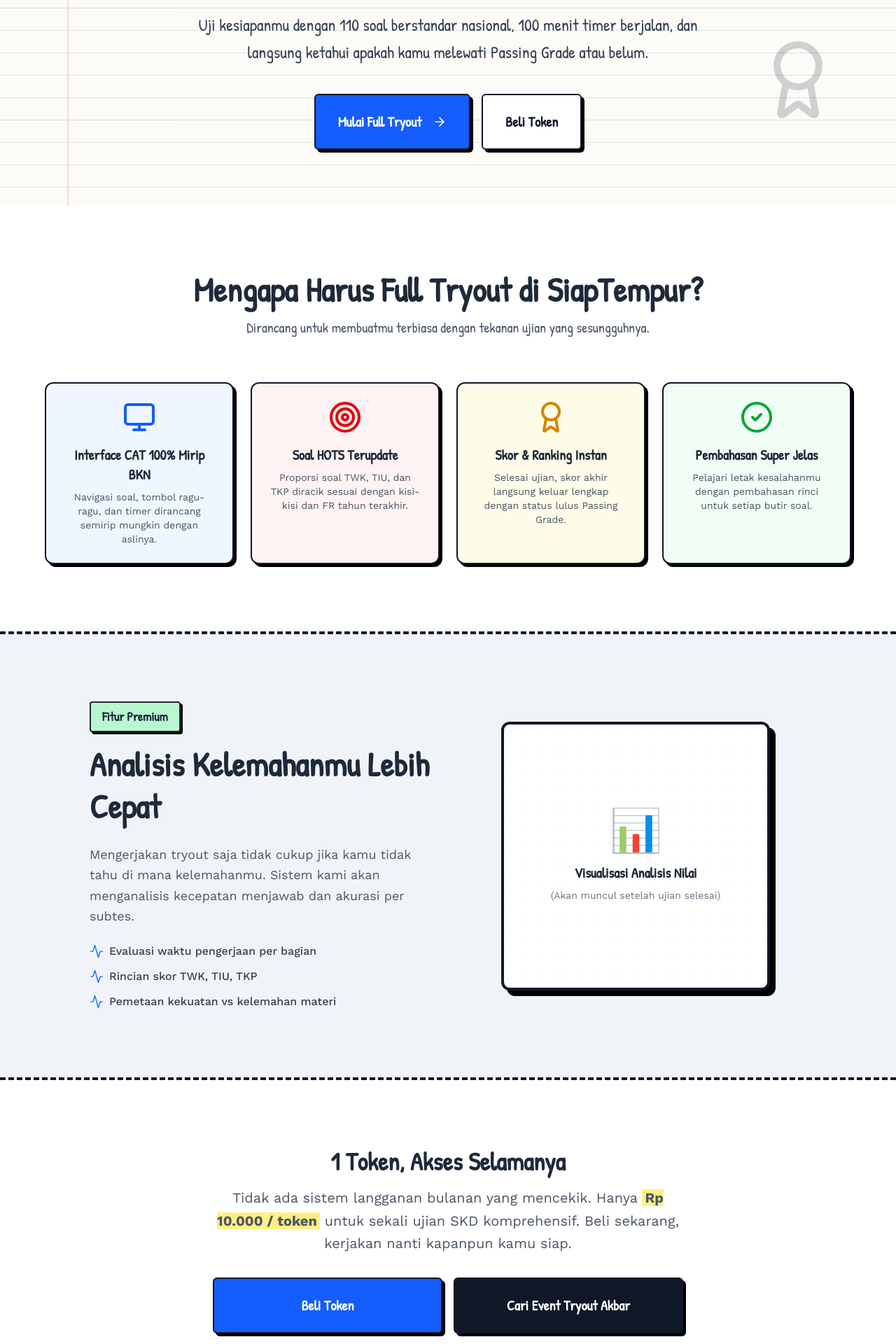
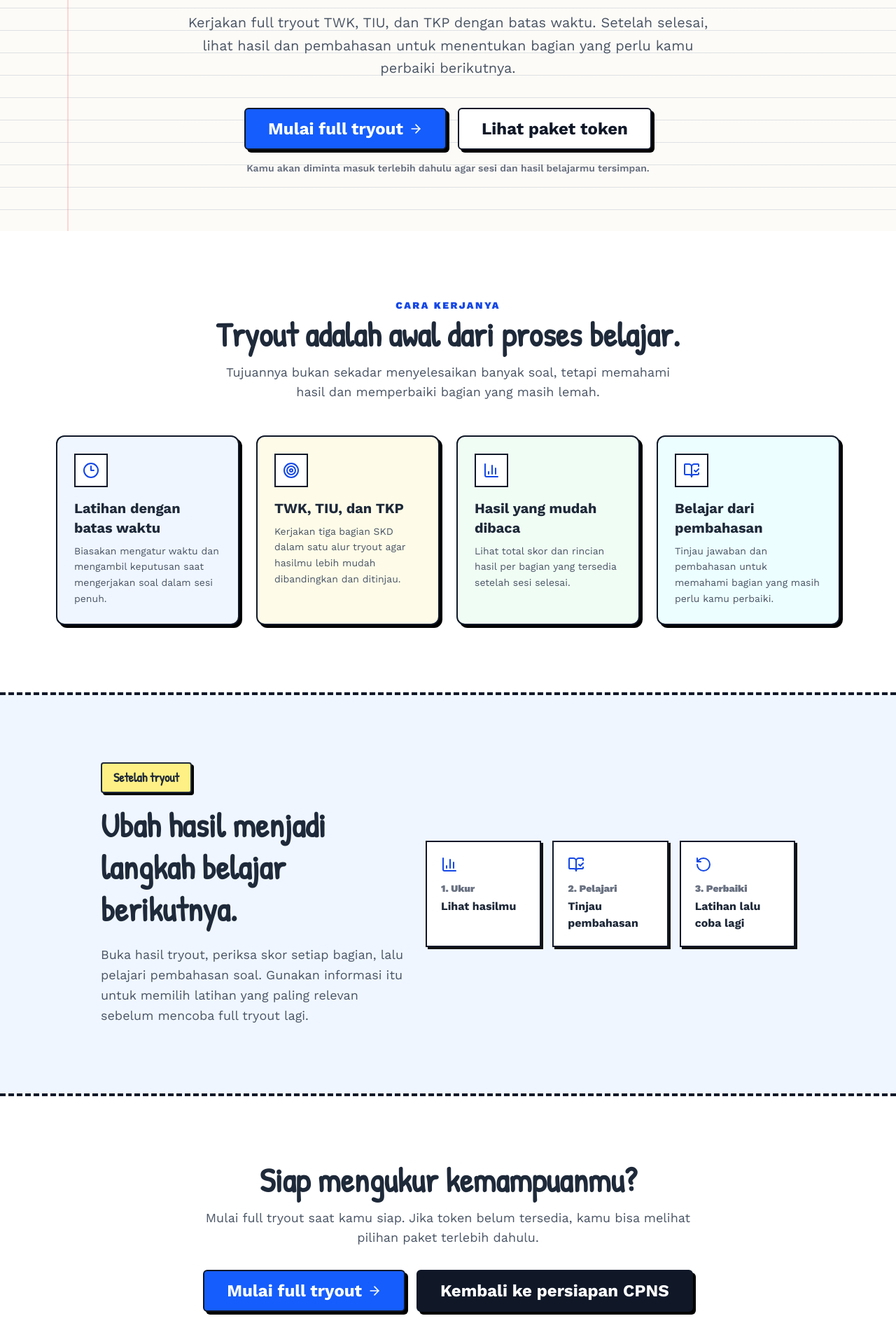
Before and after one commit to siaptempur6801/siap-tempur, a Next.js app: page /cpns/full-tryout in a window 1280 px wide. Shown: the part 380-2300 px from the top of the page at 70% size. Built offline with nearby package versions, Linux system fonts and the light colour scheme; no server answers.

Commit message:
refactor(px): rebuild CPNS full tryout landing copy

```diff
--- a/app/cpns/full-tryout/page.tsx
+++ b/app/cpns/full-tryout/page.tsx
@@ -1,6 +1,14 @@
 import { Metadata } from "next";
 import Link from "next/link";
-import { ArrowRight, Monitor, Target, CheckCircle2, Award, Activity } from "lucide-react";
+import {
+    ArrowRight,
+    BarChart3,
+    BookOpenCheck,
+    CheckCircle2,
+    Clock3,
+    RotateCcw,
+    Target,
+} from "lucide-react";
 import StructuredData from "@/components/StructuredData";
 import SeoNavbar from "@/components/SeoNavbar";
 import { Button } from "@/components/ui/Button";
@@ -9,26 +17,9 @@ import { Card } from "@/components/ui/Card";
 import { Section } from "@/components/ui/Section";
 
 export const metadata: Metadata = {
-    title: "Full Tryout SKD CPNS 2026: Simulasi CAT BKN Asli | SiapTempur",
-    description: "Ikuti simulasi Full Tryout SKD CPNS dengan 110 soal, timer 100 menit, sistem CAT BKN, skor otomatis, dan ranking nasional. Siapkan dirimu maksimal dengan SiapTempur.",
-};
-
-const productSchema = {
-    "@context": "https://schema.org/",
-    "@type": "Product",
-    "name": "Token Full Tryout SKD CPNS",
-    "description": "Token akses untuk mengikuti simulasi Full Tryout SKD CPNS dengan sistem CAT BKN, ranking nasional, dan pembahasan komprehensif.",
-    "brand": {
-        "@type": "Brand",
-        "name": "SiapTempur"
-    },
-    "offers": {
-        "@type": "Offer",
-        "url": "https://siaptempur.id/cpns/full-tryout",
-        "priceCurrency": "IDR",
-        "price": "10000.00",
-        "availability": "https://schema.org/InStock"
-    }
+    title: "Full Tryout SKD CPNS | SiapTempur",
+    description:
+        "Latihan full tryout SKD CPNS untuk TWK, TIU, dan TKP dengan batas waktu, hasil per bagian, pembahasan, dan riwayat pengerjaan.",
 };
 
 const faqSchema = {
@@ -37,128 +28,165 @@ const faqSchema = {
     "mainEntity": [
         {
             "@type": "Question",
-            "name": "Berapa lama durasi Full Tryout SKD?",
+            "name": "Apa yang saya dapat setelah menyelesaikan full tryout?",
             "acceptedAnswer": {
                 "@type": "Answer",
-                "text": "Sesuai dengan ketentuan resmi BKN, durasi pengerjaan Full Tryout SKD adalah 100 menit untuk menjawab 110 soal."
-            }
+                "text": "Setelah sesi selesai, kamu dapat melihat hasil, rincian skor per bagian yang tersedia, dan pembahasan jawaban untuk membantu menentukan latihan berikutnya.",
+            },
         },
         {
             "@type": "Question",
-            "name": "Bagaimana sistem penilaian di Full Tryout?",
+            "name": "Apakah saya bisa melanjutkan sesi yang belum selesai?",
             "acceptedAnswer": {
                 "@type": "Answer",
-                "text": "Sistem penilaian 100% mengikuti CAT BKN, termasuk ketentuan poin benar/salah pada TWK dan TIU, serta gradasi poin 1-5 pada soal TKP. Nilai akhirnya akan dibandingkan dengan Passing Grade."
-            }
-        }
-    ]
+                "text": "Jika sesi masih aktif dan dapat dilanjutkan, SiapTempur akan mengarahkan kamu kembali ke sesi tersebut. Ketentuan sesi tetap mengikuti aturan tryout yang sedang digunakan.",
+            },
+        },
+    ],
 };
+
+const benefits = [
+    {
+        icon: Clock3,
+        title: "Latihan dengan batas waktu",
+        text: "Biasakan mengatur waktu dan mengambil keputusan saat mengerjakan soal dalam sesi penuh.",
+        surface: "bg-blue-50",
+    },
+    {
+        icon: Target,
+        title: "TWK, TIU, dan TKP",
+        text: "Kerjakan tiga bagian SKD dalam satu alur tryout agar hasilmu lebih mudah dibandingkan dan ditinjau.",
+        surface: "bg-yellow-50",
+    },
+    {
+        icon: BarChart3,
+        title: "Hasil yang mudah dibaca",
+        text: "Lihat total skor dan rincian hasil per bagian yang tersedia setelah sesi selesai.",
+        surface: "bg-green-50",
+    },
+    {
+        icon: BookOpenCheck,
+        title: "Belajar dari pembahasan",
+        text: "Tinjau jawaban dan pembahasan untuk memahami bagian yang masih perlu kamu perbaiki.",
+        surface: "bg-cyan-50",
+    },
+] as const;
 
 export default function FullTryoutPage() {
     return (
-        <main className="font-body min-h-screen bg-[#fdfbf7] text-gray-800 pb-20">
-            <StructuredData data={productSchema} />
+        <main
+            data-experience-mode="marketing"
+            className="font-body min-h-screen bg-[#fdfbf7] text-gray-800 pb-20"
+        >
             <StructuredData data={faqSchema} />
-
             <SeoNavbar />
 
-            {/* HERO SECTION */}
-            <Section paper className="pt-32 pb-20 text-center relative overflow-hidden">
-                <div className="absolute top-10 left-10 md:left-20 opacity-20"><Monitor size={100} /></div>
-                <div className="absolute bottom-10 right-10 md:right-20 opacity-20"><Award size={120} /></div>
+            <Section paper className="pt-32 pb-20 relative overflow-hidden">
+                <div className="px-4 text-center max-w-5xl mx-auto">
+                    <Badge variant="blue" className="mb-6 inline-flex items-center gap-2 px-4 py-1">
+                        <CheckCircle2 className="w-4 h-4" /> Full tryout SKD
+                    </Badge>
 
-                <Badge variant="blue" className="mb-6 inline-flex items-center gap-2 px-4 py-1 relative z-10">
-                    <CheckCircle2 className="w-4 h-4" /> 100% Sesuai Standar BKN
-                </Badge>
-                <h1 className="font-handwriting text-5xl md:text-7xl font-bold mb-6 max-w-5xl mx-auto leading-tight relative z-10">
-                    Simulasi Tryout SKD CPNS Mirip CAT BKN Asli
+                    <h1 className="font-handwriting text-5xl md:text-7xl font-bold mb-6 leading-tight text-gray-900">
+                        Jangan berhenti di skor.
+                        <span className="block text-blue-600">Belajar dari hasil tryout-mu.</span>
                     </h1>
-                <p className="text-xl md:text-2xl text-gray-700 max-w-3xl mx-auto mb-10 font-handwriting leading-relaxed relative z-10">
-                    Uji kesiapanmu dengan 110 soal berstandar nasional, 100 menit timer berjalan, dan langsung ketahui apakah kamu melewati Passing Grade atau belum.
+
+                    <p className="text-lg md:text-xl text-gray-600 max-w-3xl mx-auto mb-10 leading-relaxed">
+                        Kerjakan full tryout TWK, TIU, dan TKP dengan batas waktu. Setelah selesai, lihat hasil dan pembahasan untuk menentukan bagian yang perlu kamu perbaiki berikutnya.
                     </p>
-                <div className="flex flex-col sm:flex-row justify-center gap-4 relative z-10">
-                    <Button size="lg" className="w-full sm:w-auto text-xl py-6" asChild>
-                        <Link href="/login?returnTo=/cpns/dashboard">Mulai Full Tryout <ArrowRight className="ml-2 w-5 h-5" /></Link>
+
+                    <div className="flex flex-col sm:flex-row justify-center gap-4">
+                        <Button size="lg" handwriting={false} className="w-full sm:w-auto" asChild>
+                            <Link href="/login?returnTo=/cpns/dashboard/tryout">
+                                Mulai full tryout <ArrowRight className="w-5 h-5" />
+                            </Link>
                         </Button>
-                    <Button size="lg" variant="outline" className="w-full sm:w-auto text-xl py-6 border-2 border-gray-900" asChild>
-                        <Link href="/login?returnTo=/cpns">Beli Token</Link>
+                        <Button size="lg" handwriting={false} variant="outline" className="w-full sm:w-auto" asChild>
+                            <Link href="/login?returnTo=/cpns/dashboard/beli-paket">Lihat paket token</Link>
                         </Button>
+                    </div>
+
+                    <p className="mt-4 text-sm font-semibold text-gray-500">
+                        Kamu akan diminta masuk terlebih dahulu agar sesi dan hasil belajarmu tersimpan.
+                    </p>
                 </div>
             </Section>
 
-            {/* WHY FULL TRYOUT */}
             <Section className="bg-white">
-                <div className="text-center mb-16">
-                    <h2 className="font-handwriting text-4xl md:text-5xl font-bold mb-4">Mengapa Harus Full Tryout di SiapTempur?</h2>
-                    <p className="font-handwriting text-xl text-gray-600 max-w-2xl mx-auto">Dirancang untuk membuatmu terbiasa dengan tekanan ujian yang sesungguhnya.</p>
+                <div className="max-w-6xl mx-auto px-4">
+                    <div className="text-center mb-12">
+                        <p className="text-sm font-black uppercase tracking-[0.18em] text-blue-700 mb-2">Cara kerjanya</p>
+                        <h2 className="font-handwriting text-4xl md:text-5xl font-bold mb-4">
+                            Tryout adalah awal dari proses belajar.
+                        </h2>
+                        <p className="text-lg text-gray-600 max-w-2xl mx-auto">
+                            Tujuannya bukan sekadar menyelesaikan banyak soal, tetapi memahami hasil dan memperbaiki bagian yang masih lemah.
+                        </p>
                     </div>
 
-                <div className="grid md:grid-cols-2 lg:grid-cols-4 gap-6 max-w-6xl mx-auto">
-                    <Card className="p-6 border-2 border-gray-900 bg-blue-50 text-center hover:bg-blue-100 transition-colors">
-                        <Monitor className="w-12 h-12 text-blue-600 mx-auto mb-4" />
-                        <h3 className="font-handwriting font-bold text-xl mb-2">Interface CAT 100% Mirip BKN</h3>
-                        <p className="text-sm text-gray-600">Navigasi soal, tombol ragu-ragu, dan timer dirancang semirip mungkin dengan aslinya.</p>
+                    <div className="grid md:grid-cols-2 lg:grid-cols-4 gap-6">
+                        {benefits.map(({ icon: Icon, title, text, surface }) => (
+                            <Card key={title} className={`p-6 border-2 border-gray-900 ${surface}`}>
+                                <div className="w-12 h-12 border-2 border-gray-900 bg-white flex items-center justify-center mb-4">
+                                    <Icon className="w-6 h-6 text-blue-700" />
+                                </div>
+                                <h3 className="font-bold text-xl mb-2">{title}</h3>
+                                <p className="text-sm leading-relaxed text-gray-600">{text}</p>
                             </Card>
-                    <Card className="p-6 border-2 border-gray-900 bg-red-50 text-center hover:bg-red-100 transition-colors">
-                        <Target className="w-12 h-12 text-red-600 mx-auto mb-4" />
-                        <h3 className="font-handwriting font-bold text-xl mb-2">Soal HOTS Terupdate</h3>
-                        <p className="text-sm text-gray-600">Proporsi soal TWK, TIU, dan TKP diracik sesuai dengan kisi-kisi dan FR tahun terakhir.</p>
-                    </Card>
-                    <Card className="p-6 border-2 border-gray-900 bg-yellow-50 text-center hover:bg-yellow-100 transition-colors">
-                        <Award className="w-12 h-12 text-yellow-600 mx-auto mb-4" />
-                        <h3 className="font-handwriting font-bold text-xl mb-2">Skor & Ranking Instan</h3>
-                        <p className="text-sm text-gray-600">Selesai ujian, skor akhir langsung keluar lengkap dengan status lulus Passing Grade.</p>
-                    </Card>
-                    <Card className="p-6 border-2 border-gray-900 bg-green-50 text-center hover:bg-green-100 transition-colors">
-                        <CheckCircle2 className="w-12 h-12 text-green-600 mx-auto mb-4" />
-                        <h3 className="font-handwriting font-bold text-xl mb-2">Pembahasan Super Jelas</h3>
-                        <p className="text-sm text-gray-600">Pelajari letak kesalahanmu dengan pembahasan rinci untuk setiap butir soal.</p>
-                    </Card>
+                        ))}
+                    </div>
                 </div>
             </Section>
 
-            {/* ANALISIS HASIL */}
-            <Section dashedBorder="both" className="bg-[#f0f4f8]">
-                <div className="max-w-5xl mx-auto flex flex-col md:flex-row items-center gap-12">
-                    <div className="md:w-1/2">
-                        <Badge variant="green" className="mb-4">Fitur Premium</Badge>
-                        <h2 className="font-handwriting text-4xl md:text-5xl font-bold mb-6 leading-tight">Analisis Kelemahanmu Lebih Cepat</h2>
-                        <p className="text-lg text-gray-600 mb-6 leading-relaxed">
-                            Mengerjakan tryout saja tidak cukup jika kamu tidak tahu di mana kelemahanmu. Sistem kami akan menganalisis kecepatan menjawab dan akurasi per subtes.
+            <Section dashedBorder="both" className="bg-blue-50">
+                <div className="max-w-5xl mx-auto px-4 grid gap-8 lg:grid-cols-[0.9fr_1.1fr] lg:items-center">
+                    <div>
+                        <Badge variant="yellow" className="mb-4">Setelah tryout</Badge>
+                        <h2 className="font-handwriting text-4xl md:text-5xl font-bold mb-5 leading-tight">
+                            Ubah hasil menjadi langkah belajar berikutnya.
+                        </h2>
+                        <p className="text-lg text-gray-600 leading-relaxed">
+                            Buka hasil tryout, periksa skor setiap bagian, lalu pelajari pembahasan soal. Gunakan informasi itu untuk memilih latihan yang paling relevan sebelum mencoba full tryout lagi.
                         </p>
-                        <ul className="space-y-3 text-gray-700 font-medium">
-                            <li className="flex items-center gap-2"><Activity className="text-blue-500 w-5 h-5"/> Evaluasi waktu pengerjaan per bagian</li>
-                            <li className="flex items-center gap-2"><Activity className="text-blue-500 w-5 h-5"/> Rincian skor TWK, TIU, TKP</li>
-                            <li className="flex items-center gap-2"><Activity className="text-blue-500 w-5 h-5"/> Pemetaan kekuatan vs kelemahan materi</li>
-                        </ul>
                     </div>
-                    <div className="md:w-1/2 w-full">
-                        {/* Dummy Spider Chart Graphic */}
-                        <div className="bg-white p-6 rounded-xl border-4 border-gray-900 shadow-[8px_8px_0px_0px_rgba(0,0,0,1)] relative aspect-square max-w-sm mx-auto flex items-center justify-center">
-                            <div className="absolute inset-0 bg-[radial-gradient(#e5e7eb_1px,transparent_1px)] bg-size-[20px_20px] opacity-50"></div>
-                            <div className="text-center z-10">
-                                <div className="text-6xl mb-4">📊</div>
-                                <div className="font-handwriting font-bold text-xl text-gray-800">Visualisasi Analisis Nilai</div>
-                                <div className="text-sm text-gray-500 mt-2">(Akan muncul setelah ujian selesai)</div>
+
+                    <div className="grid gap-4 sm:grid-cols-3">
+                        <div className="border-2 border-gray-900 bg-white p-5 shadow-[3px_3px_0_0_#111]">
+                            <BarChart3 className="w-6 h-6 text-blue-700 mb-3" />
+                            <div className="text-sm font-black text-gray-500">1. Ukur</div>
+                            <div className="mt-1 font-bold">Lihat hasilmu</div>
                         </div>
+                        <div className="border-2 border-gray-900 bg-white p-5 shadow-[3px_3px_0_0_#111]">
+                            <BookOpenCheck className="w-6 h-6 text-blue-700 mb-3" />
+                            <div className="text-sm font-black text-gray-500">2. Pelajari</div>
+                            <div className="mt-1 font-bold">Tinjau pembahasan</div>
+                        </div>
+                        <div className="border-2 border-gray-900 bg-white p-5 shadow-[3px_3px_0_0_#111]">
+                            <RotateCcw className="w-6 h-6 text-blue-700 mb-3" />
+                            <div className="text-sm font-black text-gray-500">3. Perbaiki</div>
+                            <div className="mt-1 font-bold">Latihan lalu coba lagi</div>
                         </div>
                     </div>
                 </div>
             </Section>
 
-            {/* BIAYA TOKEN */}
-            <Section className="bg-white text-center">
-                <div className="max-w-2xl mx-auto">
-                    <h2 className="font-handwriting text-4xl font-bold mb-4">1 Token, Akses Selamanya</h2>
-                    <p className="text-xl text-gray-600 mb-8 leading-relaxed">
-                        Tidak ada sistem langganan bulanan yang mencekik. Hanya <strong className="bg-yellow-200 px-1">Rp 10.000 / token</strong> untuk sekali ujian SKD komprehensif. Beli sekarang, kerjakan nanti kapanpun kamu siap.
+            <Section className="bg-white">
+                <div className="max-w-3xl mx-auto px-4 text-center">
+                    <h2 className="font-handwriting text-4xl md:text-5xl font-bold mb-4">
+                        Siap mengukur kemampuanmu?
+                    </h2>
+                    <p className="text-lg text-gray-600 mb-8">
+                        Mulai full tryout saat kamu siap. Jika token belum tersedia, kamu bisa melihat pilihan paket terlebih dahulu.
                     </p>
                     <div className="flex flex-col sm:flex-row justify-center gap-4">
-                        <Button size="lg" className="w-full sm:w-auto text-xl py-6 flex-1 shadow-[4px_4px_0px_0px_rgba(0,0,0,1)]" asChild>
-                            <Link href="/login?returnTo=/cpns">Beli Token</Link>
+                        <Button size="lg" handwriting={false} className="w-full sm:w-auto" asChild>
+                            <Link href="/login?returnTo=/cpns/dashboard/tryout">
+                                Mulai full tryout <ArrowRight className="w-5 h-5" />
+                            </Link>
                         </Button>
-                        <Button size="lg" variant="secondary" className="w-full sm:w-auto text-xl py-6 flex-1 border-2 border-gray-900" asChild>
-                            <Link href="/cpns#active-event">Cari Event Tryout Akbar</Link>
+                        <Button size="lg" handwriting={false} variant="secondary" className="w-full sm:w-auto" asChild>
+                            <Link href="/cpns">Kembali ke persiapan CPNS</Link>
                         </Button>
                     </div>
                 </div>
```
Lines whose indentation alone changed are shown as unchanged.
